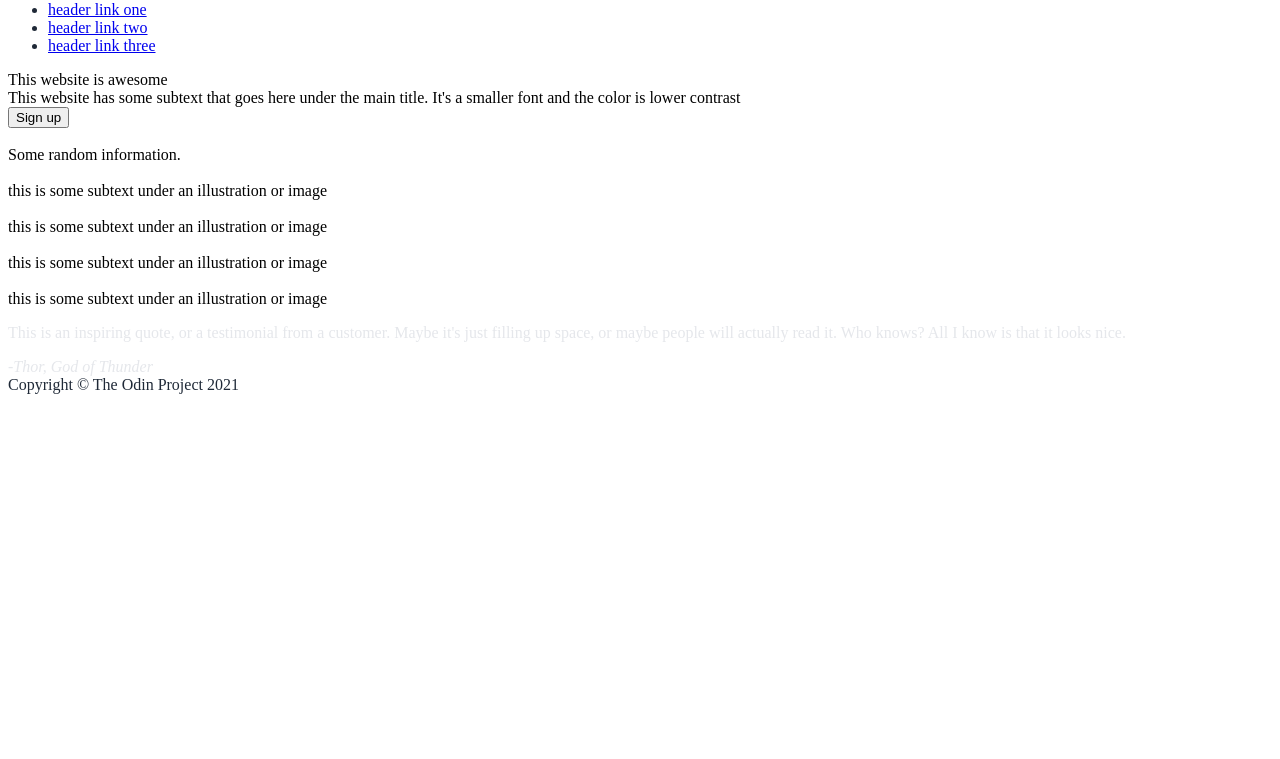
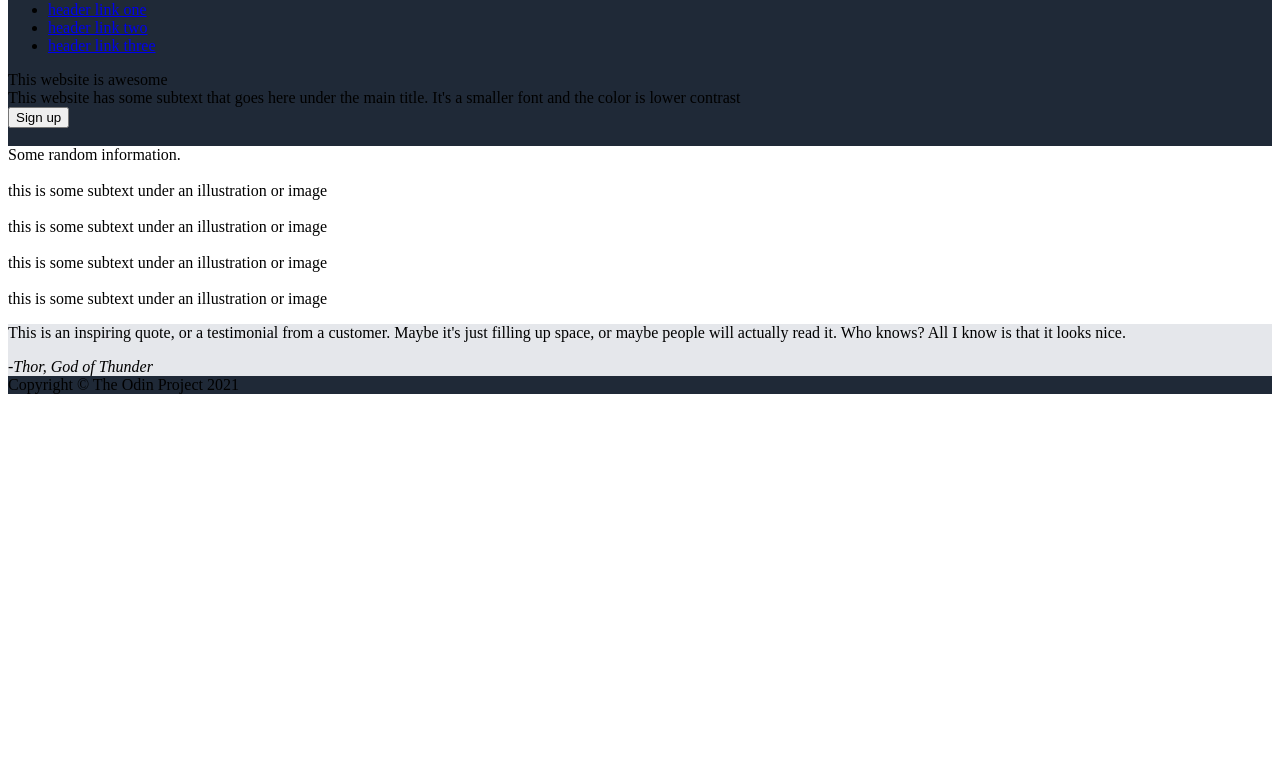
Before and after one commit to h42codes/odin-landing-page, a plain HTML site: page index.html in a window 1280 px wide. Shown: the part 41-800 px from the top of the page. Drawn offline with Linux system fonts and the light colour scheme.

```diff
--- a/style.css
+++ b/style.css
@@ -1,5 +1,5 @@
 .top-container {
-  color: #1F2937;
+  background-color: #1F2937;
 }
 
 .info-container {
@@ -7,7 +7,7 @@
 }
 
 .quote-container {
-  color: #E5E7EB;
+  background-color: #E5E7EB;
 
 }
 
@@ -16,5 +16,5 @@
 }
 
 .footer {
-  color: #1F2937;
+  background-color: #1F2937;
 }
```
Also changed, not shown: index.html (+1 -1 lines).
